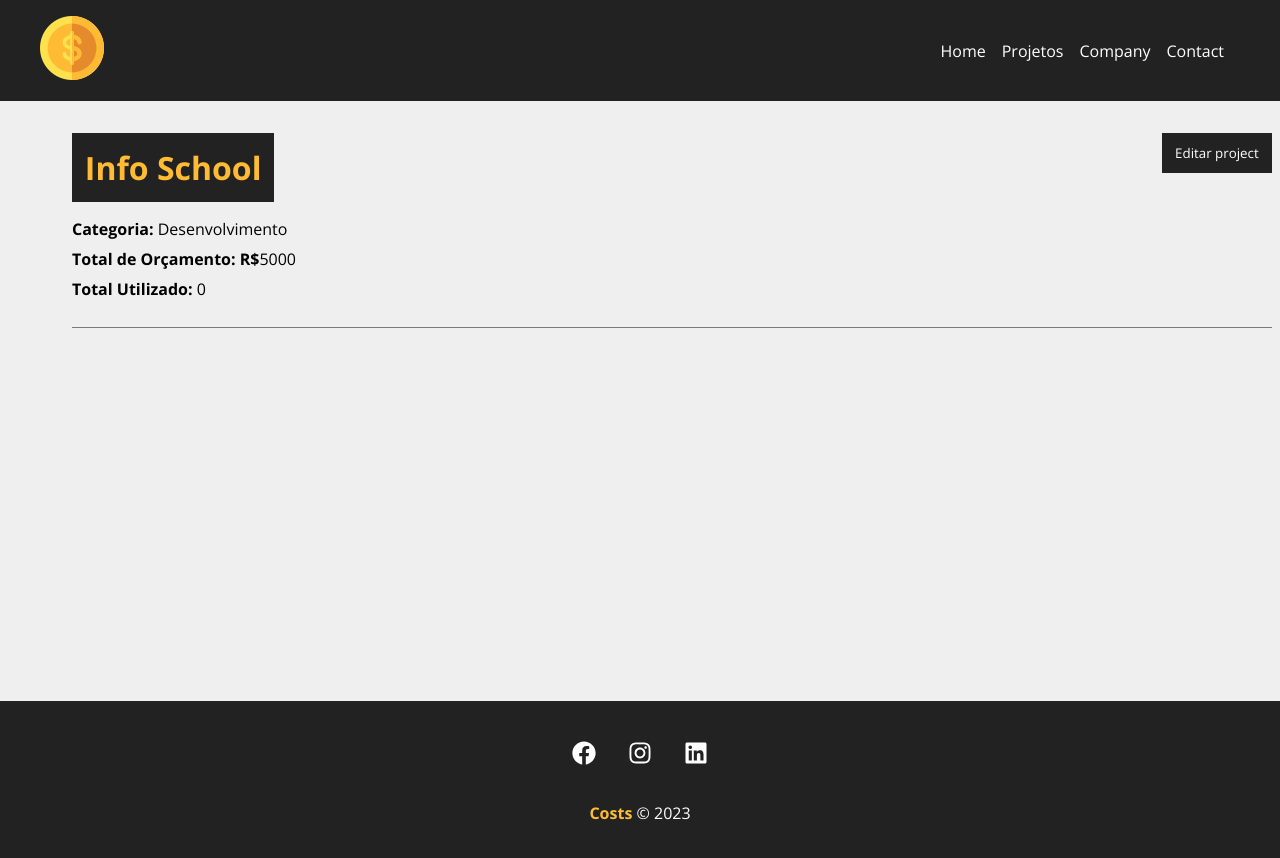
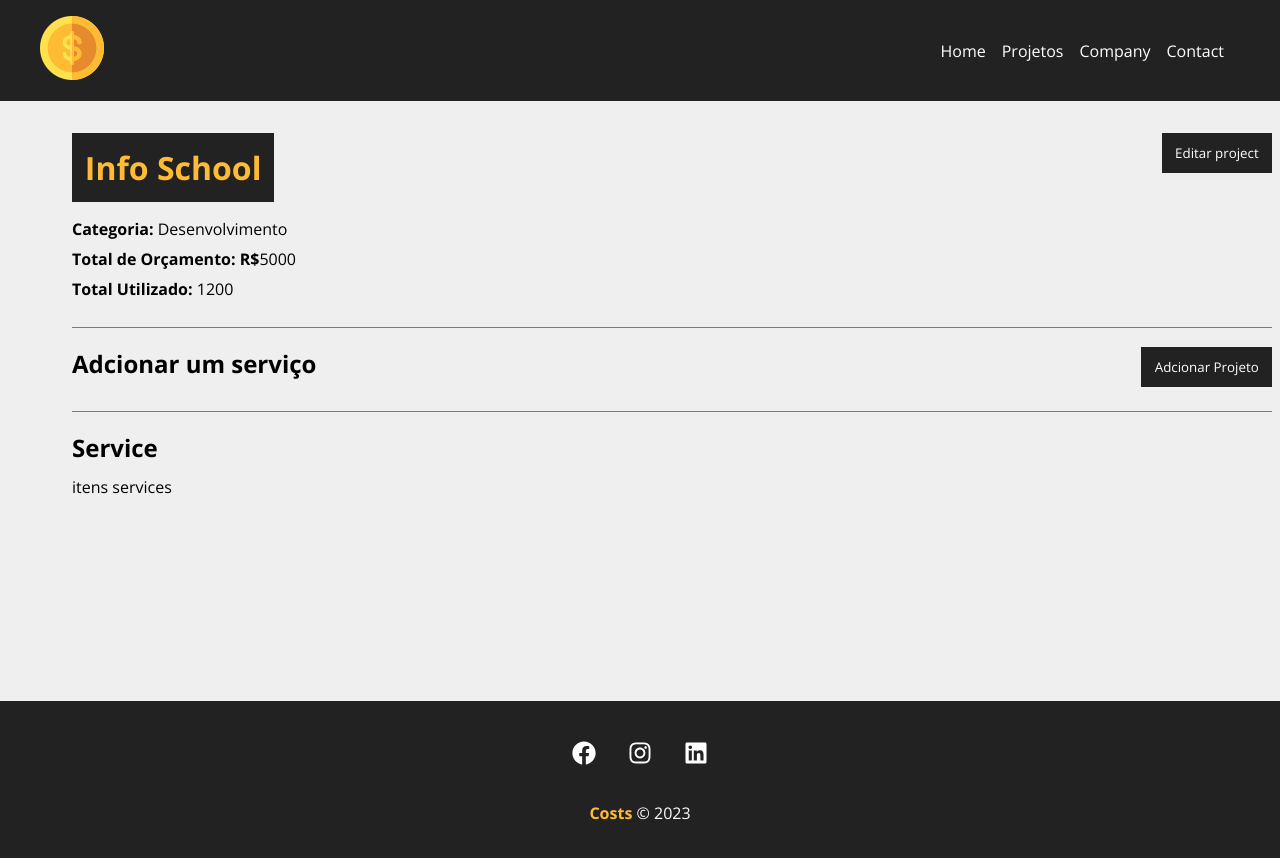
Before and after one commit to joaovictor-jpg/React, a React (Create React App) app: page /project/1 in a window 1280 px wide. Shown: the top 858 px of the page. Built offline with nearby package versions, Linux system fonts and the light colour scheme; data requests are answered from the project's data file; the HTML template or start-up script is replaced by a standard one.

Commit message:
adding the new services

```diff
--- a/db.json
+++ b/db.json
@@ -7,19 +7,33 @@
         "id": "2",
         "name": "Desenvolvimento"
       },
-      "cost": 0,
-      "services": [],
+      "cost": 1200,
+      "services": [
+        {
+          "name": "Professor",
+          "cost": "1200",
+          "description": "Novo instrutor de informática",
+          "id": "d6a78ae4-c2b7-4c50-a290-39de4328a2a6"
+        }
+      ],
       "id": 1
     },
     {
-      "name": "login screen - Info School",
+      "name": "login screen",
       "budget": "10312",
       "category": {
         "id": "3",
         "name": "Design"
       },
-      "cost": 0,
-      "services": [],
+      "cost": 1000,
+      "services": [
+        {
+          "name": "teste",
+          "cost": "1000",
+          "description": "teste",
+          "id": "1b544636-d50a-4be0-bda0-be2ea3b1e5b1"
+        }
+      ],
       "id": 2
     }
   ],
--- a/src/components/form/Input.js
+++ b/src/components/form/Input.js
@@ -3,7 +3,7 @@
 function Input({type, text, name, placeholder, handleOnChange, value}) {
     return (
         <div className={style.form_control}>
-            <label html={name} >{text}:</label>
+            <label html={name}>{text}:</label>
             <input
                 type={type}
                 name={name}
--- a/src/components/pages/Project.js
+++ b/src/components/pages/Project.js
@@ -1,12 +1,15 @@
 import styles from './Project.module.css';
+
+import { parse, v4 as uuidv4 } from 'uuid';
 
 import { useParams } from 'react-router-dom';
 import { useState, useEffect } from 'react';
 
 import Loading from '../layout/Loading';
-import Container from '../layout/Container'
-import ProjectForm from '../project/ProjectForm'
-import Message from '../layout/Message'
+import Container from '../layout/Container';
+import ProjectForm from '../project/ProjectForm';
+import Message from '../layout/Message';
+import ServiceForm from '../service/ServiceForm';
 
 
 function Project() {
@@ -14,6 +17,7 @@
     const { id } = useParams()
     const [project, setProject] = useState([])
     const [showProjectForm, setShowProjectForm] = useState(false)
+    const [showServiceForm, setShowServiceForm] = useState(false)
     const [message, setMessage] = useState()
     const [type, setType] = useState()
 
@@ -37,7 +41,12 @@
         setShowProjectForm(!showProjectForm)
     }
 
+    function togglerServiceForm() {
+        setShowServiceForm(!showServiceForm)
+    }
+
     function editPost(project) {
+        setMessage('')
         // budget validation
         if(project.budget < project.cost) {
             setMessage('O orçamento não pode ser menor que o custo do projeto!')
@@ -58,6 +67,49 @@
             setShowProjectForm(!showProjectForm)
             setMessage('Projeto Atualizado')
             setType('success')
+        })
+        .catch((err) => console.log(err))
+    }
+
+    function createService(project) {
+
+        setMessage('')
+
+        // last service
+        const lastService = project.services[project.services.length - 1]
+
+        lastService.id = uuidv4()
+
+        const lastServiceCost = lastService.cost
+
+        const newCost = parseFloat(project.cost) + parseFloat(lastServiceCost)
+
+        // maximum value validation
+        if(newCost > parseFloat(project.budget)) {
+            setMessage('Orçamento ultrapassado, verifique o valor do serviço')
+            setType('error')
+            project.services.pop()
+            return false
+        }
+
+        // add service cost to project total cost
+        project.cost = newCost
+
+        // update project
+        fetch(`http://localhost:5000/project/${project.id}`, {
+            method: 'PATCH',
+            headers: {
+                'Content-Type': 'application/json',
+            },
+            body: JSON.stringify(project),
+        })
+        .then((resp) => resp.json())
+        .then((data) => {
+            //setProject(data)
+            //setShowProjectForm(!showProjectForm)
+            //setMessage('Projeto Atualizado')
+            //setType('success')
+            console.log(data)
         })
         .catch((err) => console.log(err))
     }
@@ -95,6 +147,25 @@
                                 </div>
                             )}
                         </div>
+                        <div className={styles.server_form_container}>
+                            <h2>Adcionar um serviço</h2>
+                            <button className={styles.btn} onClick={togglerServiceForm}>
+                                {!showServiceForm ? 'Adcionar Projeto' : 'Fechar'}
+                            </button>
+                            <div className={styles.project_info}>
+                                {showServiceForm && (
+                                    <ServiceForm
+                                        handleSubmit={createService}
+                                        btnText='Adcionar Serviço'
+                                        projectData={project}
+                                    />
+                                )}
+                            </div>
+                        </div>
+                        <h2>Service</h2>
+                        <Container className='start'>
+                            <p>itens services</p>
+                        </Container>
                     </Container>
                 </div>
             ) : (
--- /dev/null
+++ b/src/components/service/ServiceForm.js
@@ -0,0 +1,52 @@
+import styles from '../project/ProjectForm.module.css';
+
+import { useState } from 'react';
+
+import Input from '../form/Input';
+import SubmitButton from '../form/SubmitButton';
+
+
+function ServiceForm({handleSubmit, btnText, projectData}) {
+
+    const [service, setService] = useState([])
+
+    function submit(e) {
+        e.preventDefault()
+        projectData.services.push(service)
+        handleSubmit(projectData)
+    }
+
+    function handleChange(e) {
+        setService({ ...service, [e.target.name]: e.target.value})
+    }
+
+    return (
+        <form onSubmit={submit} className={styles.form} >
+            <Input
+                type='text'
+                text='Nome do serviço'
+                name='name'
+                placeholder='Insira o nome do serviço'
+                handleOnChange={handleChange}
+            />
+            <Input
+                type='number'
+                text='Custo do serviço'
+                name='cost'
+                placeholder='Insira o valor total'
+                handleOnChange={handleChange}
+            />
+            <Input
+                type='text'
+                text='Descrição do serviço'
+                name='description'
+                placeholder='Descreva o serviço'
+                handleOnChange={handleChange}
+            />
+
+            <SubmitButton text={btnText} />
+        </form>
+     );
+}
+
+export default ServiceForm;
```
